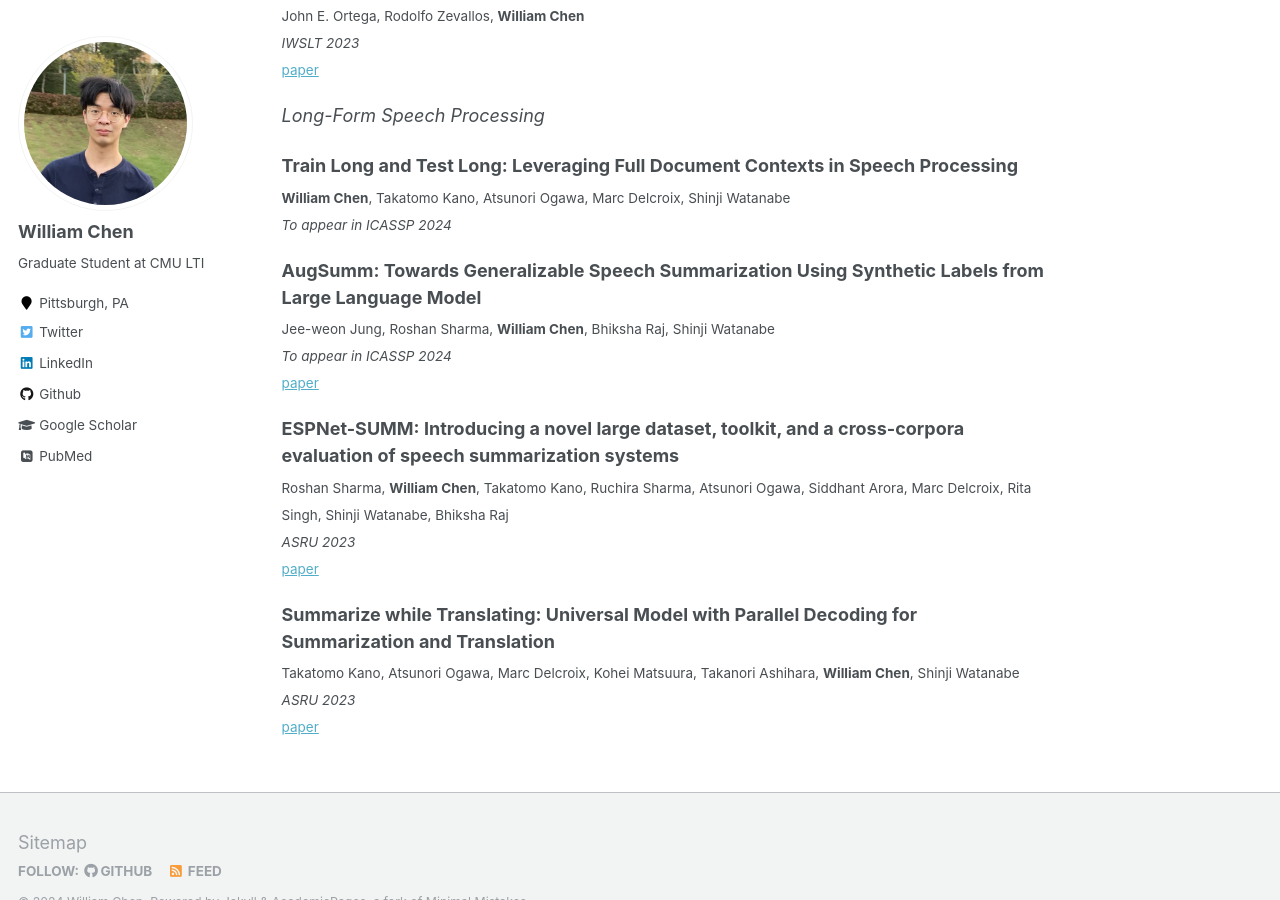
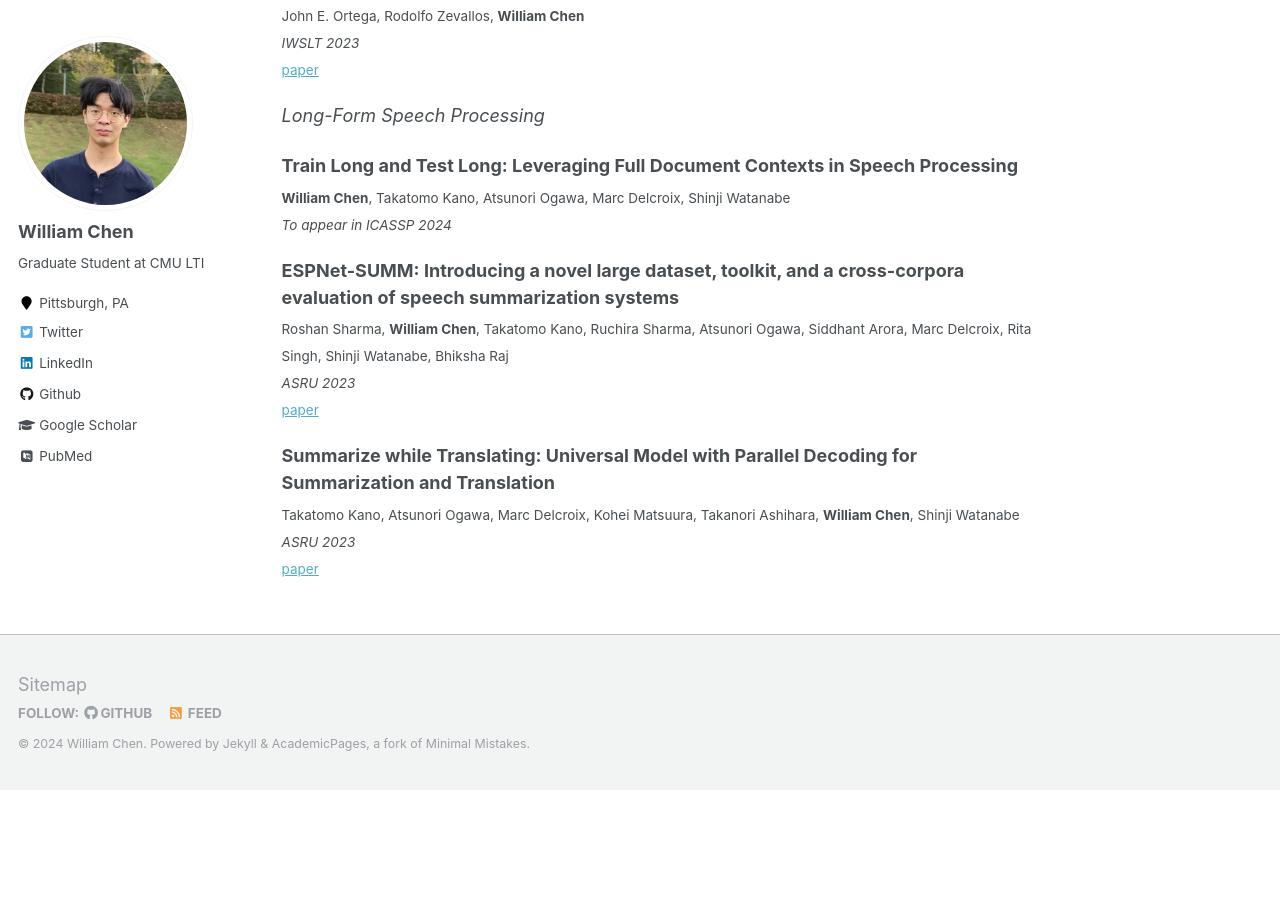
Before and after one commit to wanchichen/wanchichen.github.io, a Jekyll site: the page built from _pages/about.md, in a window 1280 px wide and 900 px high, scrolled down 2432 px. Built offline with Jekyll 4.4.1, drawn with Linux system fonts in a browser that asks for light colours; some web fonts are replaced; after the commit the page ends 3222 px from its top, so only the background shows below that.

Commit message:
Update about.md

```diff
--- a/_pages/about.md
+++ b/_pages/about.md
@@ -86,11 +86,6 @@ From January 2020 to October 2021, I was part of the [UCF Evolutionary Computati
 <sub>**William Chen**, Takatomo Kano, Atsunori Ogawa, Marc Delcroix, Shinji Watanabe</sub>\
 <sub>*To appear in ICASSP 2024*</sub>
 
-**AugSumm: Towards Generalizable Speech Summarization Using Synthetic Labels from Large Language Model**\
-<sub>Jee-weon Jung, Roshan Sharma, **William Chen**, Bhiksha Raj, Shinji Watanabe</sub>\
-<sub>*To appear in ICASSP 2024*</sub>\
-<sub>[paper](https://arxiv.org/abs/2401.06806)</sub>
-
 **ESPNet-SUMM: Introducing a novel large dataset, toolkit, and a cross-corpora evaluation of speech summarization systems**\
 <sub>Roshan Sharma, **William Chen**, Takatomo Kano, Ruchira Sharma, Atsunori Ogawa, Siddhant Arora, Marc Delcroix, Rita Singh, Shinji Watanabe, Bhiksha Raj </sub>\
 <sub>*ASRU 2023*</sub>\
```
